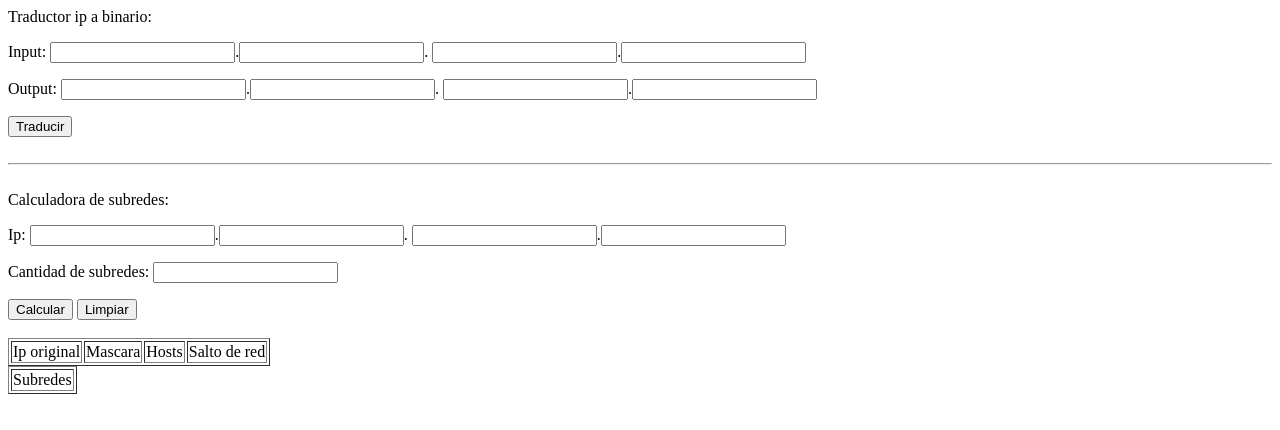
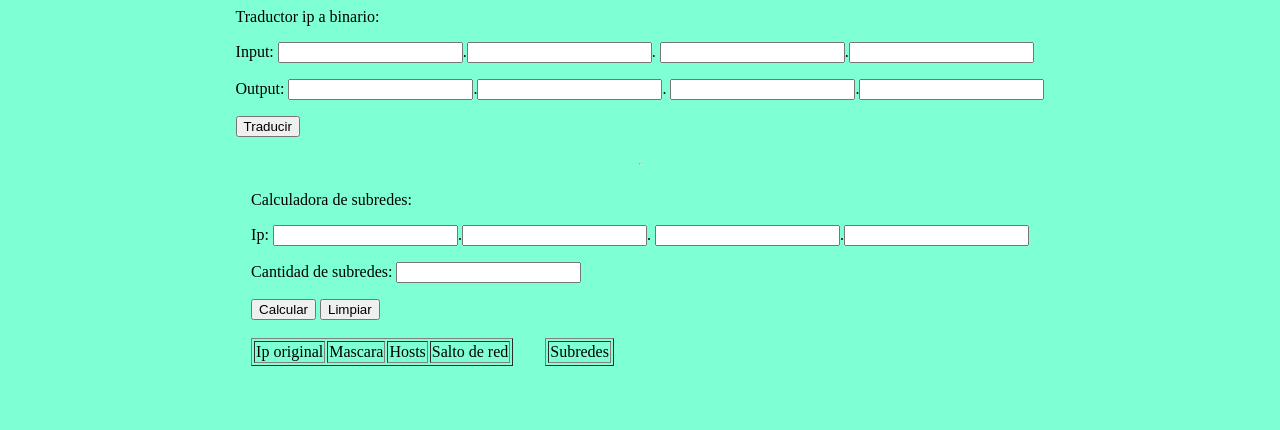
Before and after one commit to EmilianoDev12/5IV8-Casillas-Avi-a-Gael-Emiliano, a plain HTML site: page index.html in a window 1280 px wide. Drawn offline with Linux system fonts and the light colour scheme.

```diff
--- a/index.html
+++ b/index.html
@@ -4,7 +4,7 @@
     <meta charset="UTF-8">
     <meta http-equiv="X-UA-Compatible" content="IE=edge">
     <meta name="viewport" content="width=device-width, initial-scale=1.0">
-    <link rel="stylesheet" href="./css/masterstyle.css">
+    <link rel="stylesheet" href="./masterstyle.css">
     <title>Programas de subneteo</title>
     <script src="./problemasJs.js"></script>
 </head>
@@ -44,6 +44,7 @@
             <input type="button" value="Limpiar" onclick="limpiar()">
             <br>
             <br>
+            <div class="tablas">
                 <table border="1">
                     <thead>
                         <td>Ip original</td>
@@ -63,6 +64,7 @@
 
                     </tbody>
                 </table>
+            </div>
         </form>
     </div>
 </body>
--- /dev/null
+++ b/masterstyle.css
@@ -0,0 +1,11 @@
+body{
+    background-color: aquamarine;
+    display: flex;
+    flex-direction: column;
+    align-items: center;
+}
+
+.tablas{
+    gap: 2rem;
+    display: flex;
+}
```
Lines whose indentation alone changed are shown as unchanged.
